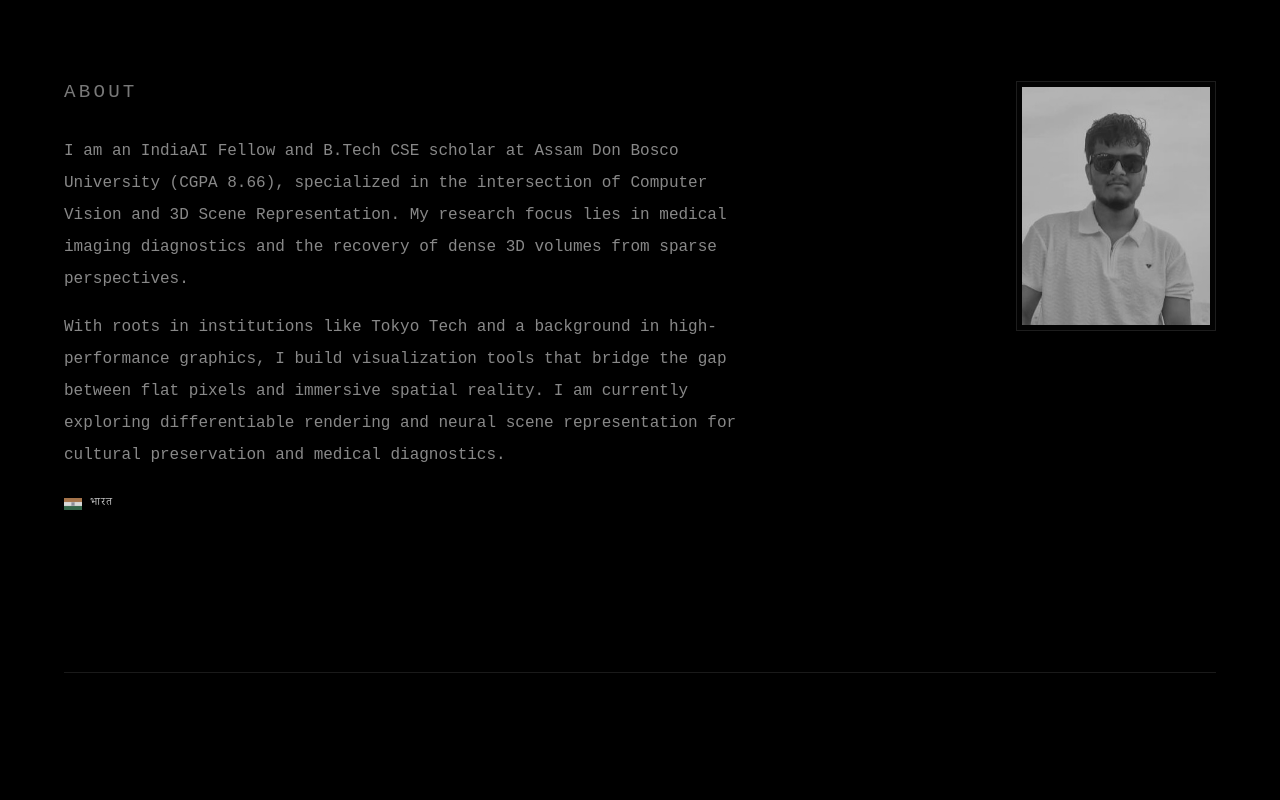
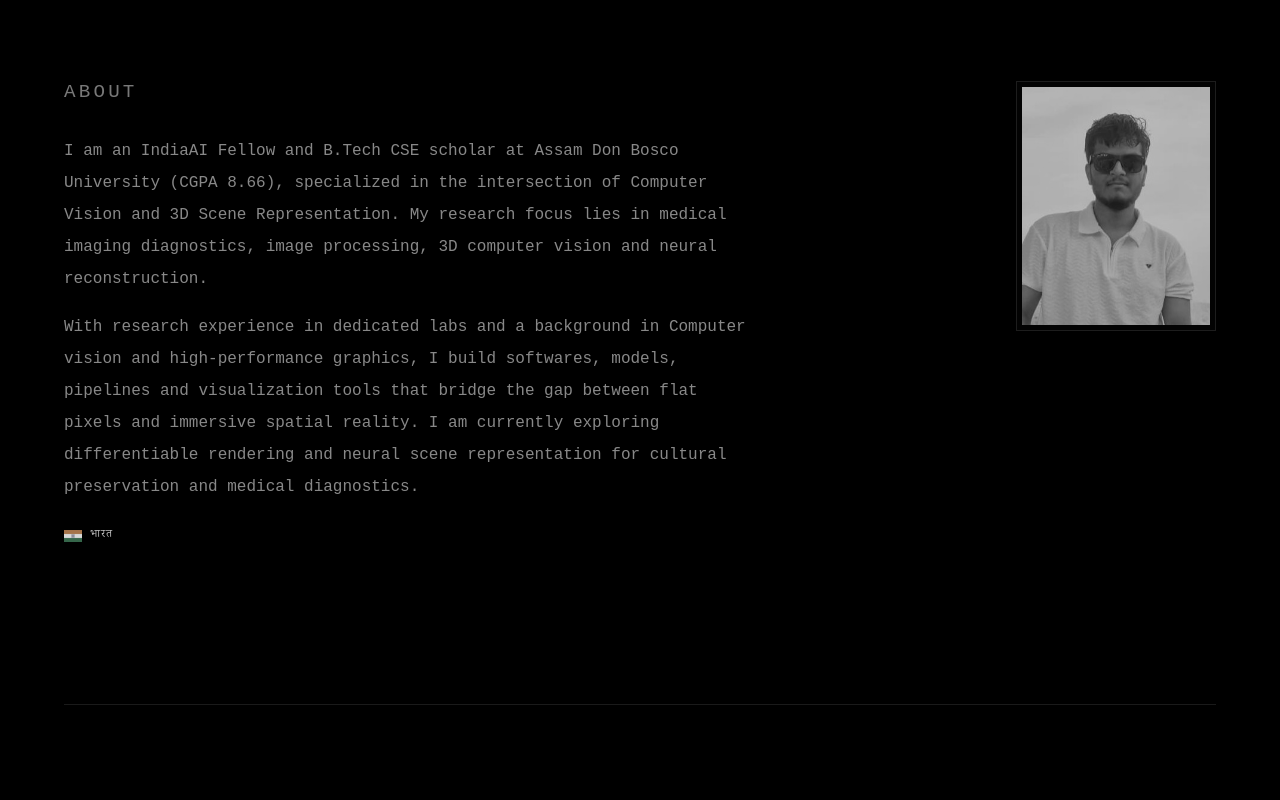
Before and after one commit to shubham2243/shubham2243.github.io, a plain HTML site: page index.html in a window 1280 px wide. Shown: the part 880-1680 px from the top of the page. Drawn offline with nearby package versions, Linux system fonts and the light colour scheme; animation ran at ten frames a second.

Commit message:
Update about section and project descriptions in index.html

```diff
--- a/index.html
+++ b/index.html
@@ -63,9 +63,9 @@
                 <h2>About</h2>
                 <p>I am an IndiaAI Fellow and B.Tech CSE scholar at Assam Don Bosco University (CGPA 8.66), specialized
                     in the intersection of Computer Vision and 3D Scene Representation. My research focus lies in
-                    medical imaging diagnostics and the recovery of dense 3D volumes from sparse perspectives.</p>
-                <p style="margin-top: 1rem;">With roots in institutions like Tokyo Tech and a background in
-                    high-performance graphics, I build visualization tools that bridge the gap between flat pixels and
+                    medical imaging diagnostics, image processing, 3D computer vision and neural reconstruction.</p>
+                <p style="margin-top: 1rem;">With research experience in dedicated labs and a background in Computer vision and
+                    high-performance graphics, I build softwares, models, pipelines and visualization tools that bridge the gap between flat pixels and
                     immersive spatial reality. I am currently exploring differentiable rendering and neural scene
                     representation for cultural preservation and medical diagnostics.</p>
                 <div class="origin-badge">
@@ -103,7 +103,7 @@
                 <div class="timeline-line"></div>
                 <h3>Project Trainee</h3>
                 <p class="meta">HDFC Bank, Tech and Digital Dept | Jan 2026 – Present</p>
-                <p>Architecting a Mutual Fund Redemption Optimizer Engine. Focus on algorithmic efficiency to improve
+                <p>Architecting a Mutual Fund Redemption Optimizer Engine as  BA. Focus on algorithmic efficiency to improve
                     tax health and portfolio optimization.</p>
             </div>
             <div class="resume-item">
@@ -112,7 +112,7 @@
                 <h3>Research Intern</h3>
                 <p class="meta">Biomedical Intelligence Unit, ADBU | Jun 2025 – Dec 2025</p>
                 <p>Developed a semantically annotated histopathological OSCC image dataset. Performed rigorous
-                    comparative analysis of SOTA deep learning models for automated cancer detection.</p>
+                    comparative analysis of SOTA deep learning models, including YOLO, ViT, SwinVit for automated OSCC detection.</p>
             </div>
             <div class="resume-item">
                 <div class="timeline-dot"></div>
```
